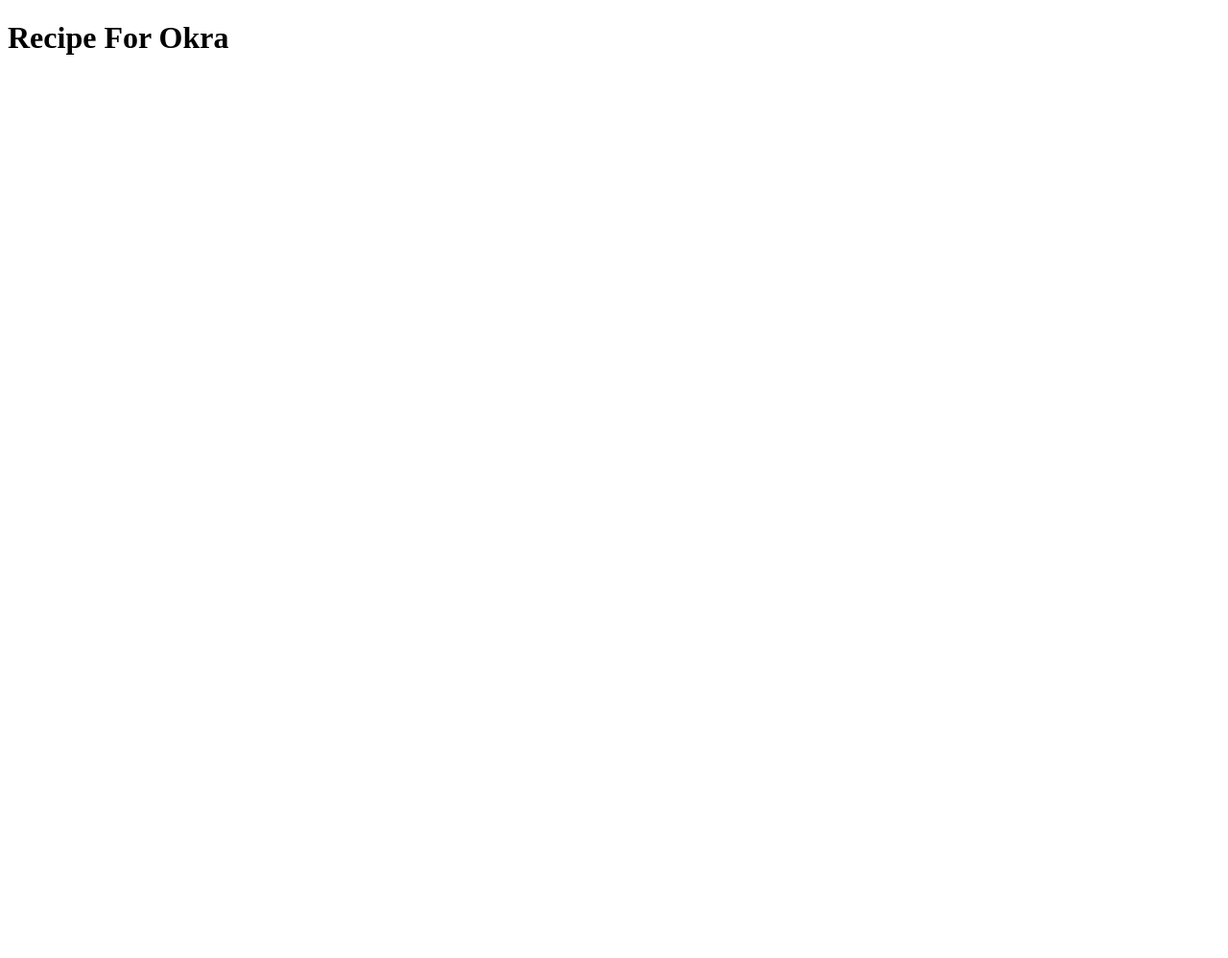
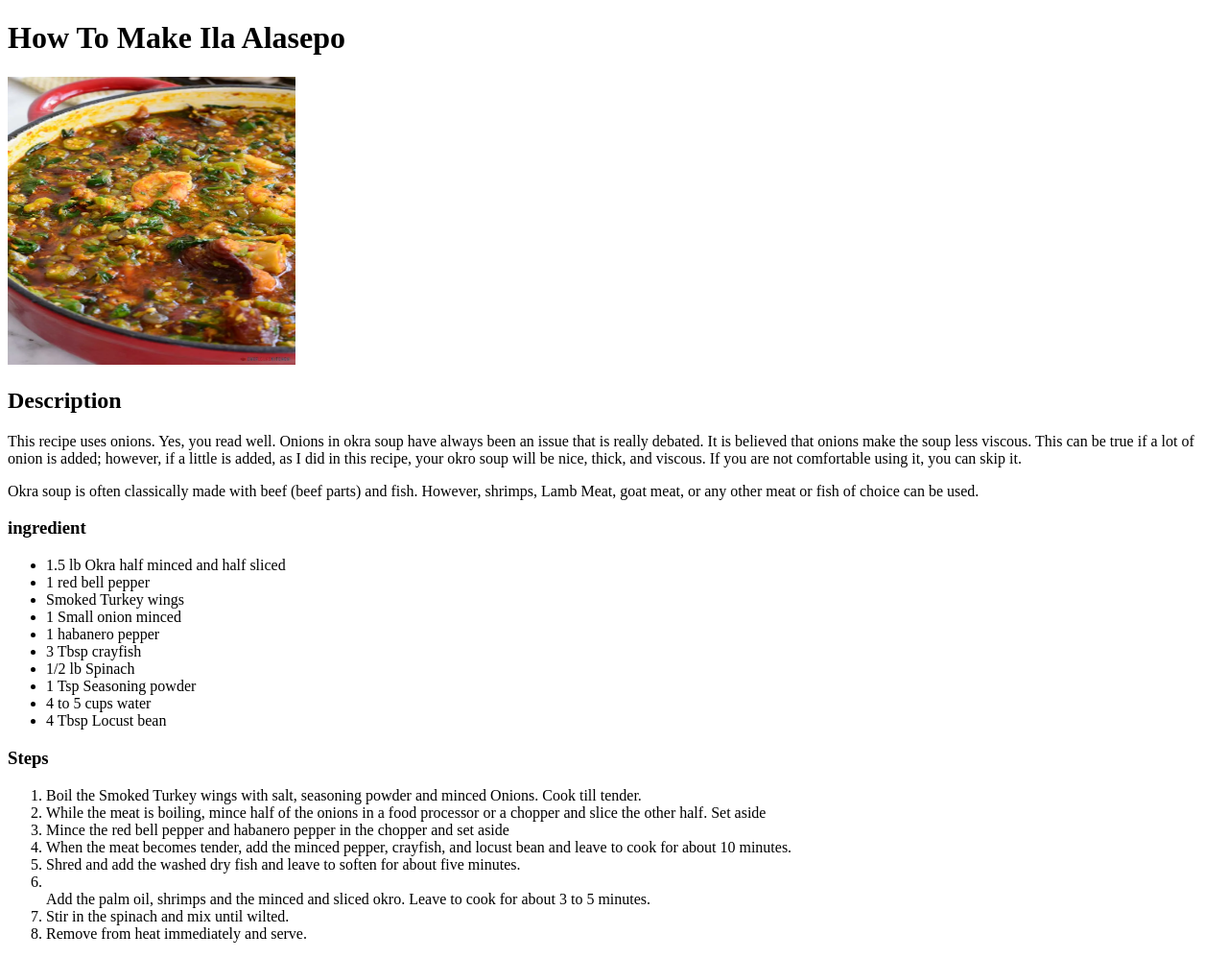
Before and after one commit to ladyshark08/odin-recipes, a plain HTML site: page recipes/okra.html in a window 1280 px wide. Shown: the whole page at 96% size. Before the commit the page ends 800 px from the top, so only its background shows below. Drawn offline with Linux system fonts and the light colour scheme.

Commit message:
added okra recipe

```diff
--- a/recipes/okra.html
+++ b/recipes/okra.html
@@ -3,10 +3,63 @@
 <head>
     <meta charset="UTF-8">
     <meta name="viewport" content="width=device-width, initial-scale=1.0">
-    <title>Document</title>
+    <title>Okra</title>
 </head>
+
 <body>
-    <h1>Recipe For Okra</h1>
+<h1>How To Make Ila Alasepo</h1>
+<img src="../images/Okrakro-soup-.jpg.webp" alt="Finished image of Okra soup"
+width="300" height="300"/>
+
+<h2>Description</h2>
+<p>
+    This recipe uses onions. Yes, you read well. Onions in okra soup have
+    always been an issue that is really debated. It is believed that onions make the soup less viscous. This can be true if a lot of onion is added; however, if a little is added, as I did in this recipe, your okro soup will be nice, thick, and viscous.
+    If you are not comfortable using it, you can skip it.
+</p>
+
+<p>
+    Okra soup is often classically made with beef (beef parts) and fish. However,
+    shrimps, Lamb Meat, goat meat, or any other meat or fish of choice can be used.
+</p>
+
+<p>
+<h3>ingredient</h3>
+<ul>
+    <li>1.5 lb Okra half minced and half sliced</li>
+<li>1 red bell pepper</li>
+<li>Smoked Turkey wings</li>
+<li>1 Small onion minced</li>
+<li>1 habanero pepper</li>
+<li>3 Tbsp crayfish</li>
+<li>1/2 lb Spinach</li>
+<li>1 Tsp Seasoning powder</li>
+<li>4 to 5 cups water</li>
+<li>4 Tbsp Locust bean</li>
+
+</ul>
+
+</p>
+
+<h3> Steps</h3>
+<ol>
+    <li>Boil the Smoked Turkey wings with salt,
+        seasoning powder and minced Onions. Cook till tender.</li>
+<li>While the meat is boiling, mince half of the onions in a food processor or a chopper and slice the other half. Set aside</li>
+<li>Mince the red bell pepper and habanero pepper in the chopper and set aside</li>
+<li>When the meat becomes tender, add the minced pepper, crayfish, and locust bean and leave to cook for about 10 minutes.</li>
+<li>Shred and add the washed dry fish and leave to soften for about five minutes.</li>
+<li></li>Add the palm oil, shrimps and the minced and sliced okro. Leave to cook for about 3
+to 5 minutes.</li>
+<li>Stir in the spinach and mix until wilted.</li>
+<li>Remove from heat immediately and serve.
+</li>
+
+</ol>
+
+
+
+<body>
 
 </body>
 </html>
```
Also changed, not shown: index.html (+2 -2 lines), recipes/egusi.html (+19 -1 lines), images/Okrakro-soup-.jpg.webp (added).
